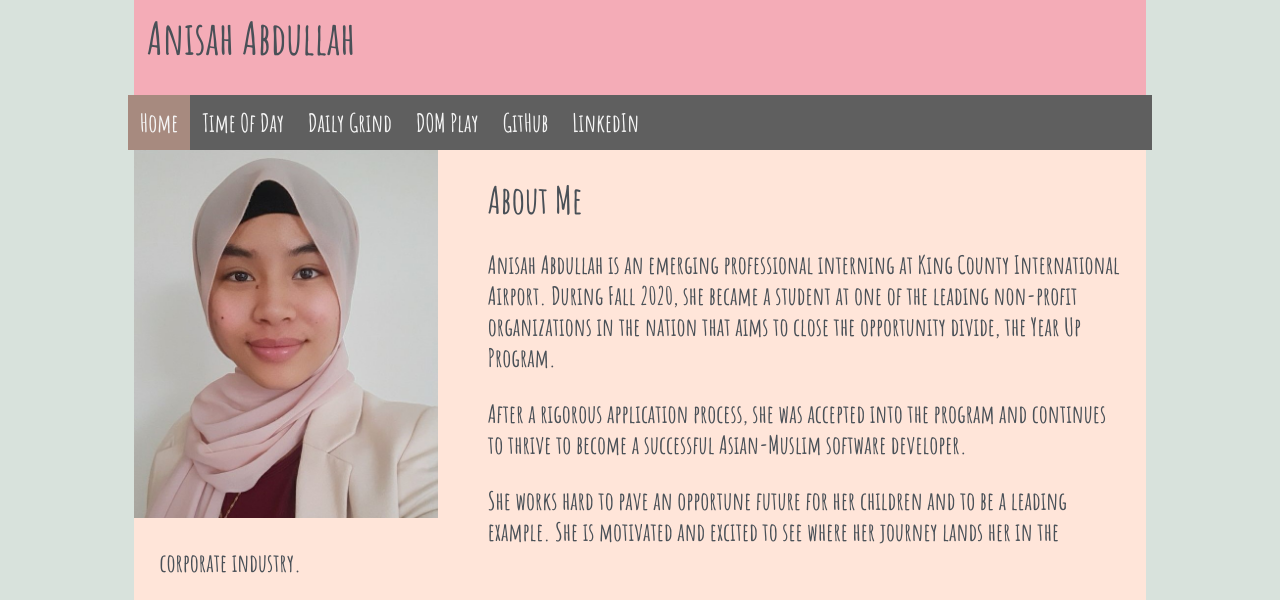
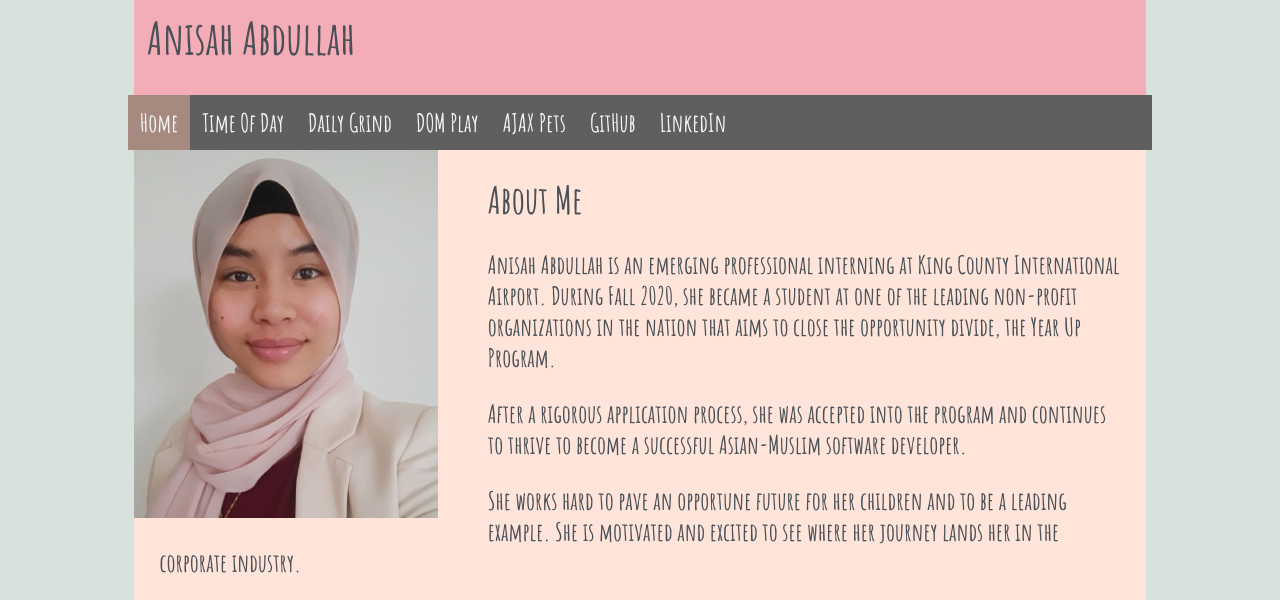
Before and after one commit to anisahabdu/portal, a plain HTML site: page index.html in a window 1280 px wide. Shown: the part 186-786 px from the top of the page. Drawn offline with Linux system fonts and the light colour scheme.

Commit message:
adds AJAX pets

```diff
--- a/index.html
+++ b/index.html
@@ -19,6 +19,7 @@
             <a href="https://anisahabdu.github.io/time-of-day/" target="_blank">Time Of Day</a>
             <a href="https://anisahabdu.github.io/daily-grind/" target="_blank">Daily Grind</a>
             <a href="https://anisahabdu.github.io/dom-play/" target="_blank">DOM Play</a>
+            <a href="https://anisahabdu.github.io/ajax-pets/" target="_blank">AJAX Pets</a>
             <a href="https://github.com/anisahabdu" target="_blank">GitHub</a>
             <a href="https://www.linkedin.com/in/anisah-abdullah-845b611b0/" target="_blank">LinkedIn</a>
             <a href="javascript:void(0);" class="icon" onclick="myFunction()">&#9776;</a>
```
